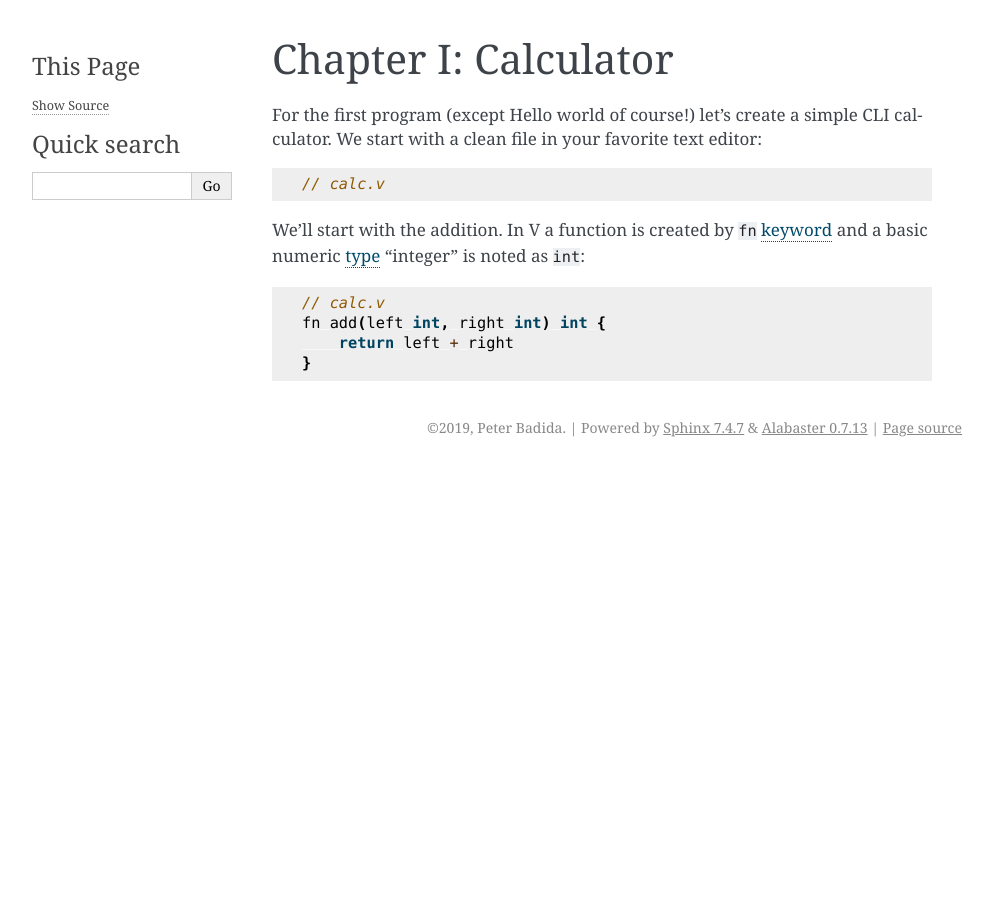
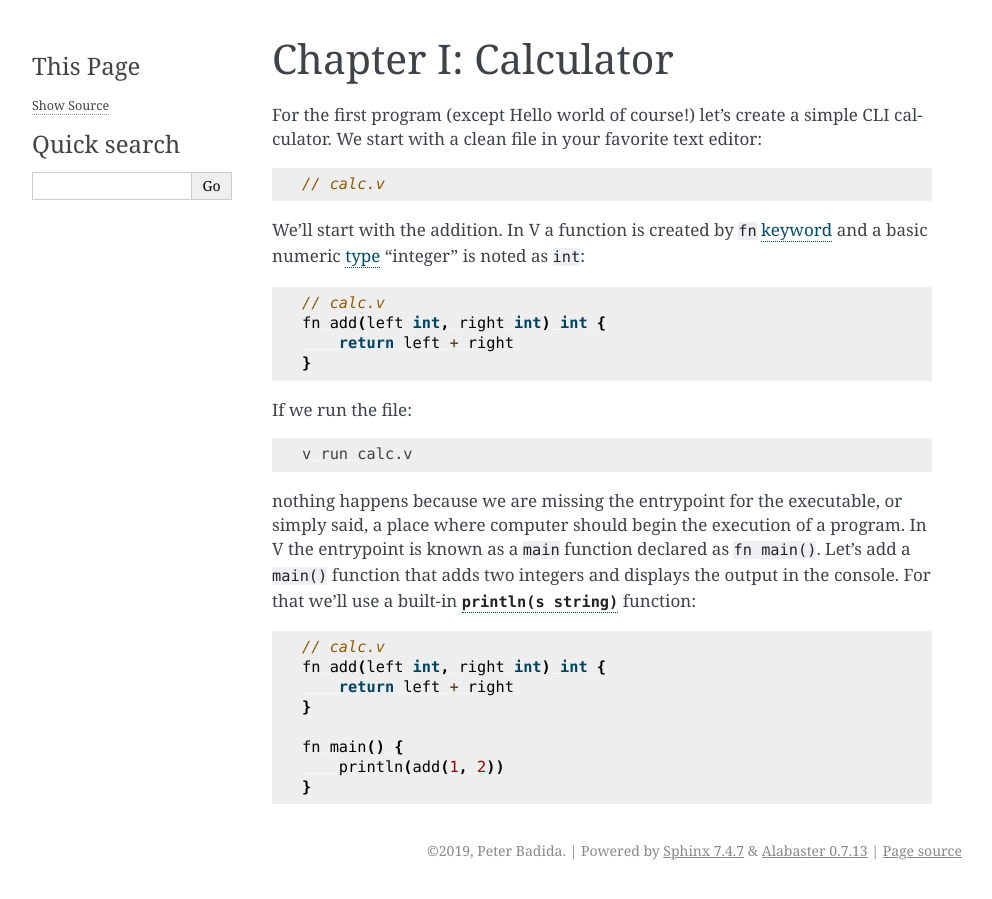
Before and after one commit to KeyWeeUsr/the-book-of-v, a Sphinx documentation site: the page built from source/chapter-1-calculator.rst, in a window 1280 px wide. Shown: the whole page, without its empty margins (148-1140 px from the left). Built offline with Sphinx 7.4.7, drawn with Linux system fonts in a browser that asks for light colours.

Commit message:
[ADD] Add info about program entrypoint 'main'

```diff
--- /dev/null
+++ b/source/calculator-add-int.rst
@@ -0,0 +1,10 @@
+.. code:: v
+
+    // calc.v
+    fn add(left int, right int) int {
+        return left + right
+    }
+
+    fn main() {
+        println(add(1, 2))
+    }
--- a/source/chapter-1-calculator.rst
+++ b/source/chapter-1-calculator.rst
@@ -1,3 +1,6 @@
+.. _println: https://vlang.io/docs#println
+.. |println| replace:: ``println(s string)``
+
 Chapter I: Calculator
 =====================
 
@@ -11,3 +14,17 @@ We'll start with the addition. In V a function is created by ``fn``
 is noted as ``int``:
 
 .. include:: calculator-addition.rst
+
+If we run the file:
+
+.. code:: shell
+
+    v run calc.v
+
+nothing happens because we are missing the entrypoint for the executable,
+or simply said, a place where computer should begin the execution of a program.
+In V the entrypoint is known as a ``main`` function declared as ``fn main()``.
+Let's add a ``main()`` function that adds two integers and displays the output
+in the console. For that we'll use a built-in |println|_ function:
+
+.. include:: calculator-add-int.rst
```
